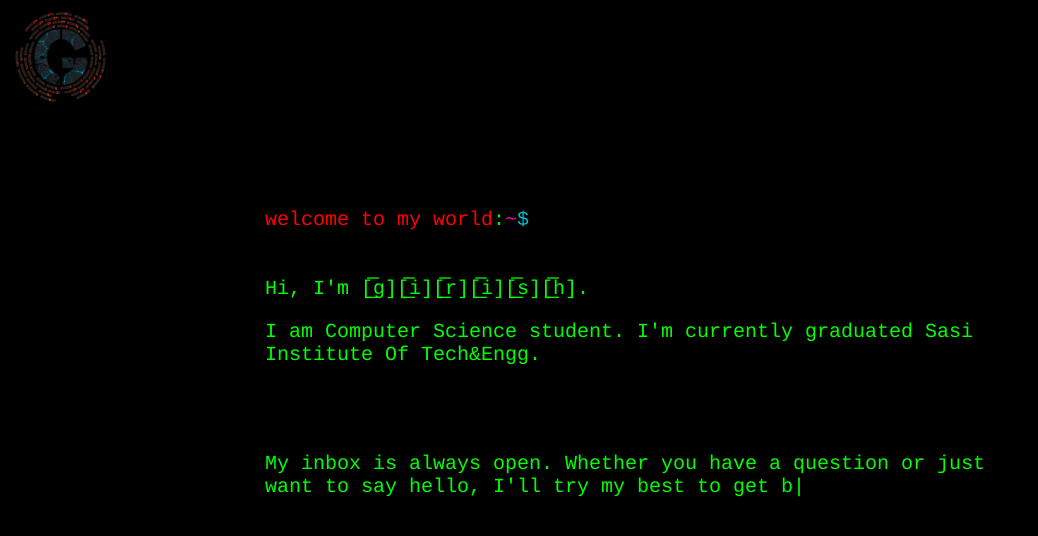
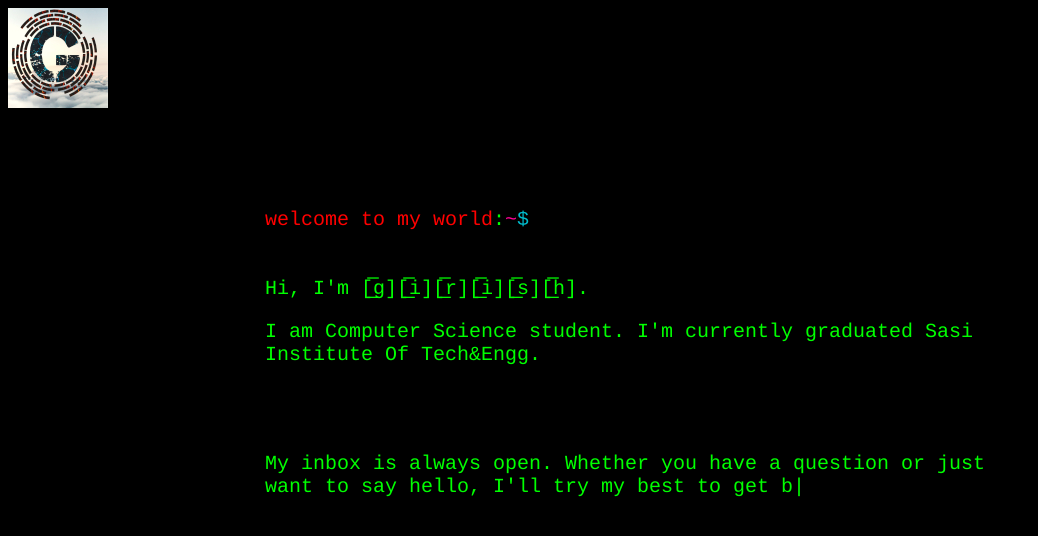
Before and after one commit to girish5f9/timepass.github.io, a plain HTML site: page index.html in a window 1280 px wide. Shown: the whole page, without its empty margins (0-1038 px from the left). Drawn offline with nearby package versions, Linux system fonts and the light colour scheme.

Commit message:
Update index.html

```diff
--- a/index.html
+++ b/index.html
@@ -33,7 +33,7 @@
 </head>
 <body>
 	<div class="console">
-		<img src="logo.png" alt="logo">
+		<img src="logo(00).jpg" alt="logo">
 	</div>
 <script type="text/javascript">
 	var Typer={
```
